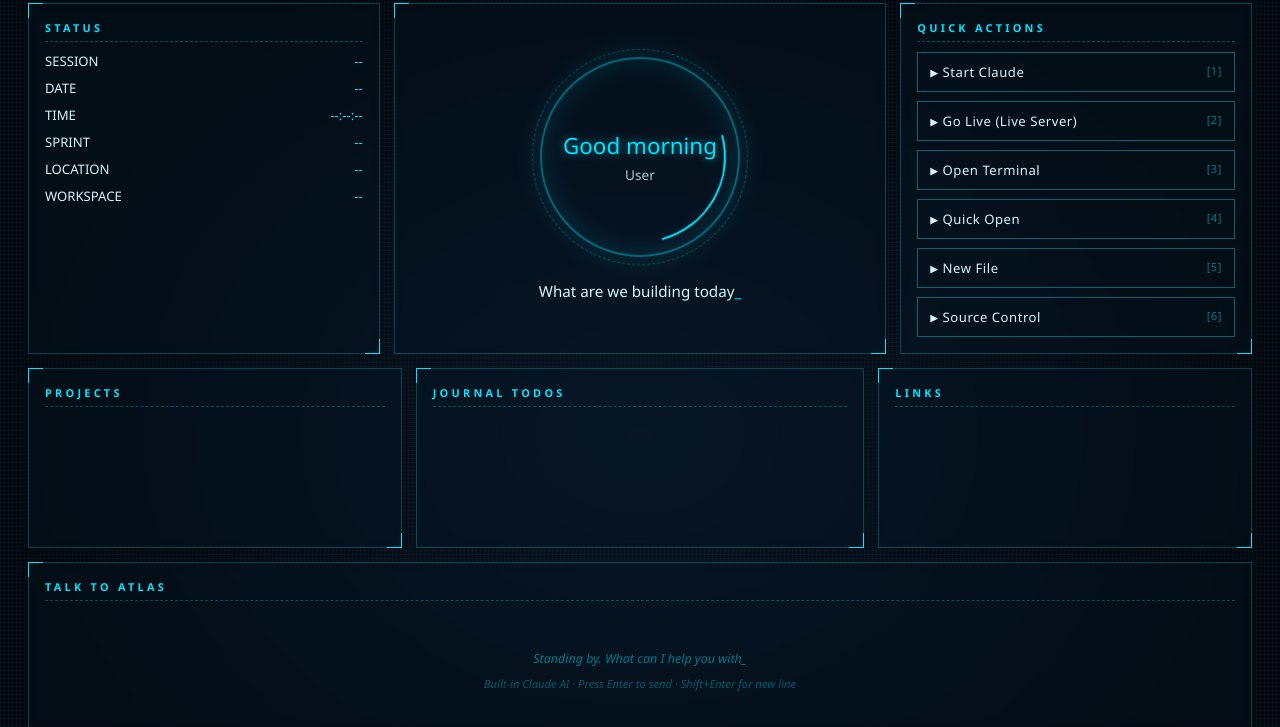
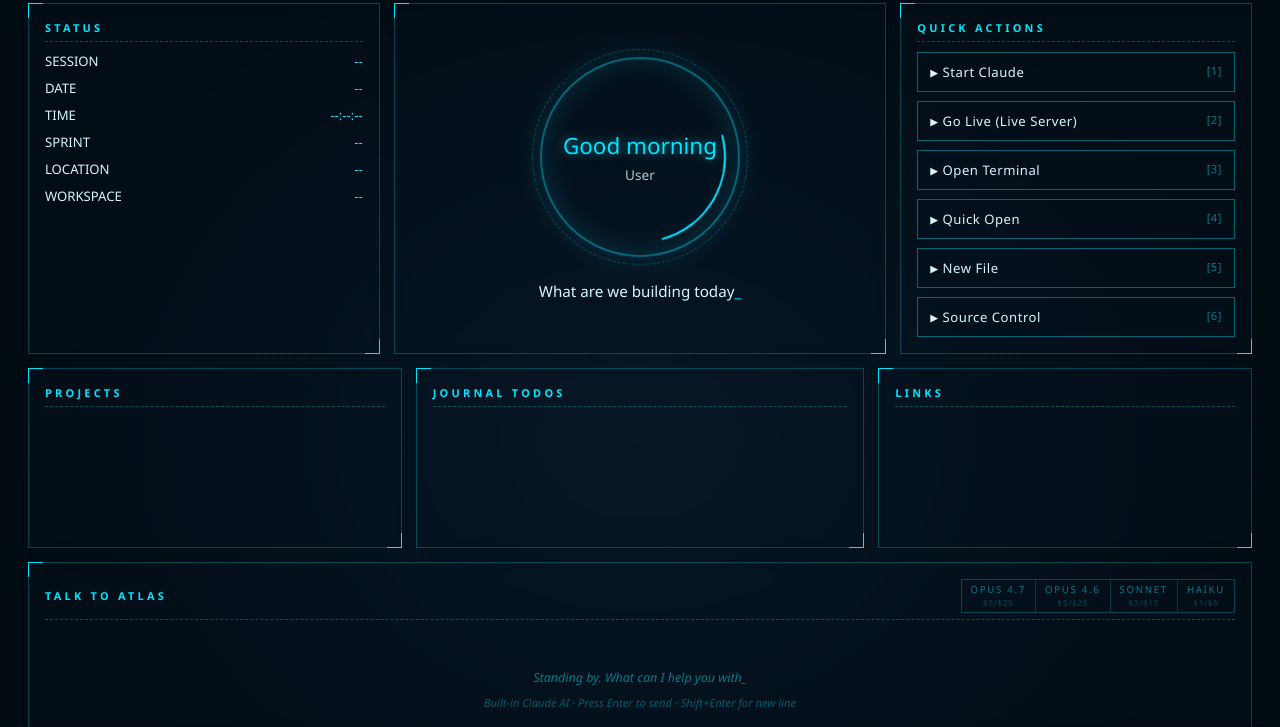
Before and after one commit to oksoimcodingnow/atlas-dashboard, a website: page webview/index.html in a window 1280 px wide. Shown: the part 73-800 px from the top of the page. Drawn offline with Linux system fonts and the light colour scheme.

Commit message:
v0.0.6: Inline model picker in chat panel header
Pill-style buttons for Opus 4.7 / Opus 4.6 / Sonnet / Haiku — click to swap
model on the fly. Cost-per-1M-tokens shown under each pill. Selection
persists to atlas.model setting and applies to the next chat request.

```diff
--- a/package.json
+++ b/package.json
@@ -2,7 +2,7 @@
   "name": "atlas-dashboard",
   "displayName": "ATLAS Dashboard",
   "description": "Your personal AI-style startup dashboard for VSCode with built-in Claude AI chat",
-  "version": "0.0.5",
+  "version": "0.0.6",
   "publisher": "paphangkorn",
   "repository": {
     "type": "git",
--- a/webview/index.html
+++ b/webview/index.html
@@ -367,6 +367,44 @@
     transition: 0.15s;
   }
   .chat-clear:hover { color: var(--cyan); border-color: var(--cyan); }
+
+  /* Model picker pills */
+  .chat-panel h3 { display: flex; align-items: center; gap: 10px; }
+  .model-picker {
+    display: flex;
+    gap: 0;
+    margin-left: auto;
+    border: 1px solid rgba(0,229,255,0.25);
+  }
+  .model-pill {
+    background: transparent;
+    border: none;
+    border-right: 1px solid rgba(0,229,255,0.2);
+    color: var(--cyan-dim);
+    padding: 3px 9px;
+    font-family: inherit;
+    font-size: 0.6rem;
+    letter-spacing: 0.18em;
+    cursor: pointer;
+    transition: 0.15s;
+    line-height: 1.4;
+    text-align: center;
+  }
+  .model-pill:last-child { border-right: none; }
+  .model-pill:hover { background: rgba(0,229,255,0.08); color: var(--text); }
+  .model-pill.active {
+    background: rgba(0,229,255,0.18);
+    color: var(--cyan);
+    text-shadow: 0 0 6px rgba(0,229,255,0.5);
+  }
+  .model-pill .cost {
+    display: block;
+    font-size: 0.5rem;
+    color: inherit;
+    opacity: 0.55;
+    letter-spacing: 0.1em;
+    margin-top: 1px;
+  }
 </style>
 </head>
 <body>
@@ -436,7 +474,15 @@
 
     <!-- ROW 3: Chat -->
     <div class="panel chat-panel">
-      <h3>TALK TO ATLAS <span class="meta" id="modelMeta"></span></h3>
+      <h3>
+        TALK TO ATLAS
+        <div class="model-picker" id="modelPicker">
+          <button class="model-pill" data-model="claude-opus-4-7">OPUS 4.7<span class="cost">$5/$25</span></button>
+          <button class="model-pill" data-model="claude-opus-4-6">OPUS 4.6<span class="cost">$5/$25</span></button>
+          <button class="model-pill" data-model="claude-sonnet-4-6">SONNET<span class="cost">$3/$15</span></button>
+          <button class="model-pill" data-model="claude-haiku-4-5">HAIKU<span class="cost">$1/$5</span></button>
+        </div>
+      </h3>
       <div class="chat-messages" id="chatMessages">
         <div class="chat-empty">
           Standing by. What can I help you with<span class="blink">_</span>
@@ -451,7 +497,7 @@
     </div>
 
     <div class="footer">
-      <div>ATLAS v0.0.5 — initialized</div>
+      <div>ATLAS v0.0.6 — initialized</div>
       <div id="quote">"Atlas online. Standing by."</div>
     </div>
   </div>
@@ -606,8 +652,21 @@
   const chatInput = document.getElementById("chatInput");
   const chatSend = document.getElementById("chatSend");
   const chatClear = document.getElementById("chatClear");
-  const modelMeta = document.getElementById("modelMeta");
-  modelMeta.textContent = ATLAS_CONFIG.model || "";
+  // ===== Model picker =====
+  let selectedModel = ATLAS_CONFIG.model || "claude-opus-4-7";
+  function refreshModelPicker() {
+    document.querySelectorAll(".model-pill").forEach((p) => {
+      p.classList.toggle("active", p.dataset.model === selectedModel);
+    });
+  }
+  refreshModelPicker();
+  document.querySelectorAll(".model-pill").forEach((pill) => {
+    pill.addEventListener("click", () => {
+      selectedModel = pill.dataset.model;
+      refreshModelPicker();
+      vscode.postMessage({ command: "updateModel", model: selectedModel });
+    });
+  });
 
   let activeTurnId = null;
   let activeBubble = null;
@@ -653,7 +712,8 @@
     vscode.postMessage({
       command: "chat",
       turnId: activeTurnId,
-      messages: chatHistory
+      messages: chatHistory,
+      model: selectedModel
     });
   }
 
```
Also changed, not shown: extension.js (+6 -1 lines).
